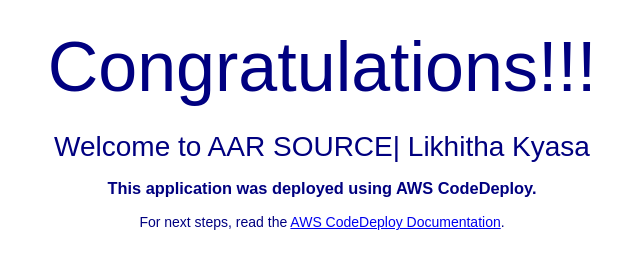
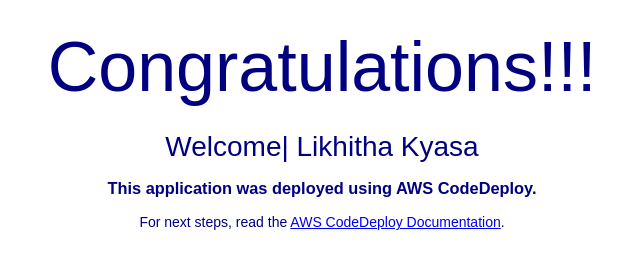
Before and after one commit to LikhithaKyasa0812/AWS, a plain HTML site: page index.html in a window 1280 px wide. Shown: the part 220-488 px from the top of the page, without its empty margins (318-958 px from the left). Drawn offline with Linux system fonts and the light colour scheme.

Commit message:
Update index.html

```diff
--- a/index.html
+++ b/index.html
@@ -28,7 +28,7 @@
   <div align="center">
     <img src="https://s3.ap-south-1.amazonaws.com/www.basava.com/aar_logo_final.png" style="max-width: 20%;">
     <h1>Congratulations!!! </h1>
-      <h2>Welcome to AAR SOURCE| Likhitha Kyasa</h2>
+      <h2>Welcome| Likhitha Kyasa</h2>
     <h3>This application was deployed using AWS CodeDeploy.</h3>
     <p>For next steps, read the <a href="http://aws.amazon.com/documentation/codedeploy">AWS CodeDeploy Documentation</a>.</p>
   </div>
```
